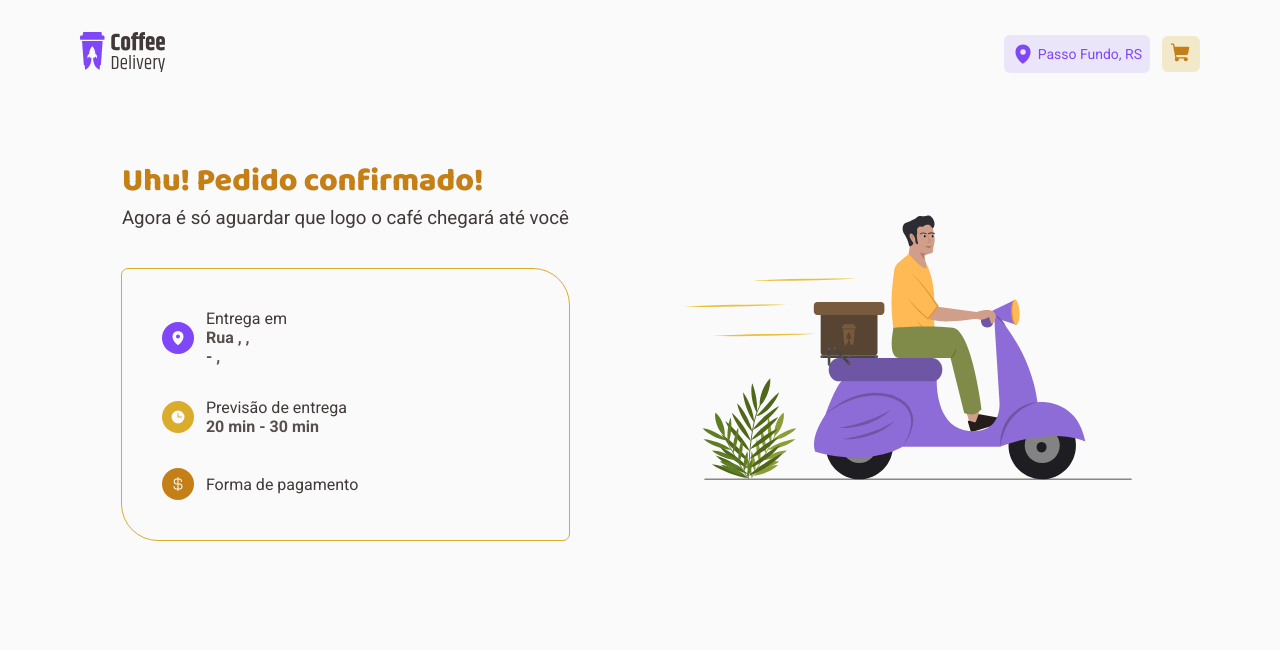
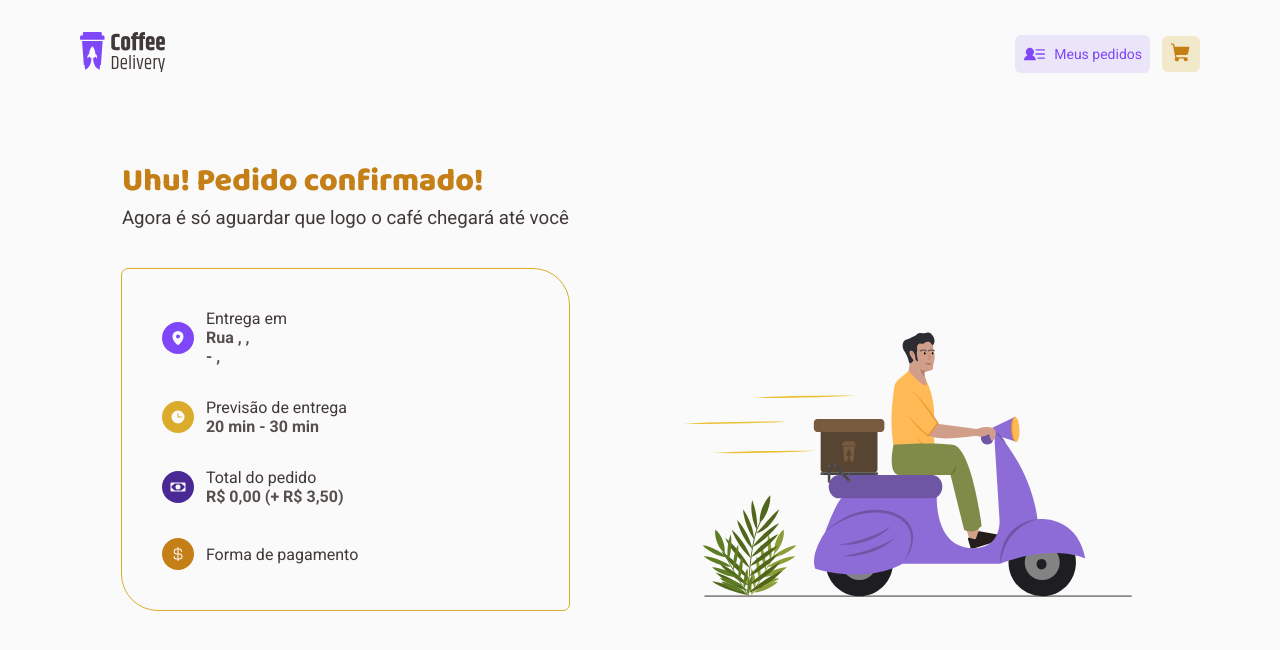
Before and after one commit to vbrodrigues/coffee-delivery, a React (Vite) app: page /confirmation in a window 1280 px wide. Shown: the top 650 px of the page. Built offline with nearby package versions, Linux system fonts and the light colour scheme.

Commit message:
wip: tela meus pedidos

```diff
--- a/src/components/Header/Header.styles.ts
+++ b/src/components/Header/Header.styles.ts
@@ -18,10 +18,18 @@ export const LocationIndicator = styled.div`
   justify-content: center;
   align-items: center;
   padding: 0.5rem;
-  gap: 0.25rem;
+  gap: 0.55rem;
+
+  cursor: pointer;
 
   background: ${(props) => props.theme["purple-300"]};
   border-radius: 6px;
+
+  transition: opacity 0.1s;
+
+  &:hover {
+    opacity: 0.7;
+  }
 
   span {
     font-size: 0.875rem;
--- a/src/components/Header/Header.tsx
+++ b/src/components/Header/Header.tsx
@@ -5,7 +5,14 @@ import {
   HeaderNav,
 } from "./Header.styles";
 import logo from "../../assets/Logo.svg";
-import { Circle, MapPin, ShoppingCart } from "phosphor-react";
+import {
+  Circle,
+  MapPin,
+  Person,
+  ShoppingCart,
+  UserCircle,
+  UserList,
+} from "phosphor-react";
 import { NavLink } from "react-router-dom";
 import { useContext } from "react";
 import { CartContext } from "../../contexts/CartContext";
@@ -21,8 +28,8 @@ export function Header() {
 
       <HeaderNav>
         <LocationIndicator>
-          <MapPin size={22} weight="fill" color="#8047F8" />
-          <span>Passo Fundo, RS</span>
+          <UserList size={22} weight="fill" color="#8047F8" />
+          <span>Meus pedidos</span>
         </LocationIndicator>
 
         <NavLink to="/cart">
--- a/src/pages/Confirmation/Confirmation.styles.ts
+++ b/src/pages/Confirmation/Confirmation.styles.ts
@@ -4,6 +4,7 @@ export const ConfirmationContainer = styled.div`
   display: flex;
   margin-top: 5rem;
   gap: 6.375rem;
+  align-items: flex-end;
 
   img {
     width: 30.45rem;
--- a/src/pages/Confirmation/Confirmation.tsx
+++ b/src/pages/Confirmation/Confirmation.tsx
@@ -8,12 +8,14 @@ import {
   ConfirmationItemText,
 } from "./Confirmation.styles";
 import confirmationImg from "../../assets/Confirmation.svg";
-import { Clock, CurrencyDollar, MapPin } from "phosphor-react";
+import { Clock, CurrencyDollar, MapPin, Money } from "phosphor-react";
 import { useContext } from "react";
 import { CartContext } from "../../contexts/CartContext";
+import { formatter } from "../Home/Product/Product";
 
 export function Confirmation() {
-  const { address, paymentMethod } = useContext(CartContext);
+  const { address, paymentMethod, itemsTotal, shippingCost } =
+    useContext(CartContext);
 
   return (
     <ConfirmationContainer>
@@ -52,6 +54,19 @@ export function Confirmation() {
           </ConfirmationItem>
 
           <ConfirmationItem>
+            <ConfirmationItemIcon backgroundColor="#4B2995">
+              <Money size={16} weight="fill" color="#FAFAFA"></Money>
+            </ConfirmationItemIcon>
+            <ConfirmationItemText>
+              <h4>Total do pedido</h4>
+              <p>
+                {formatter.format(itemsTotal)}
+                {` (+ ${formatter.format(shippingCost)})`}
+              </p>
+            </ConfirmationItemText>
+          </ConfirmationItem>
+
+          <ConfirmationItem>
             <ConfirmationItemIcon backgroundColor="#C47F17">
               <CurrencyDollar
                 size={16}
--- a/src/pages/Home/Home.styles.ts
+++ b/src/pages/Home/Home.styles.ts
@@ -66,6 +66,7 @@ export const ProductsContainer = styled.div`
 export const ProductsGrid = styled.div`
   display: grid;
   grid-template-columns: repeat(4, 1fr);
-  grid-gap: 2rem;
+  column-gap: 2rem;
+  row-gap: 3rem;
   grid-auto-rows: minmax(20rem, auto);
 `;
--- a/src/pages/Home/Product/Product.styles.ts
+++ b/src/pages/Home/Product/Product.styles.ts
@@ -9,6 +9,7 @@ export const ProductContainer = styled.div`
 
   background: ${(props) => props.theme["gray-200"]};
   border-radius: 6px 36px;
+  /* box-shadow: 0 8px 6px -6px ${(props) => props.theme["gray-500"]}; */
 `;
 
 export const ProductHeader = styled.div`
@@ -39,7 +40,7 @@ export const ProductInfo = styled.div`
   display: flex;
   flex-direction: column;
   align-items: center;
-  margin-top: -20px;
+  margin-top: -50px;
 
   h3 {
     font-family: "Baloo 2";
--- a/src/pages/Home/Product/Product.tsx
+++ b/src/pages/Home/Product/Product.tsx
@@ -97,11 +97,11 @@ export function Product({
 
   return (
     <ProductContainer>
-      <ProductHeader>
+      {/* <ProductHeader>
         <AddedToCartTag hidden={!addedToCart}>
           <CheckCircle></CheckCircle>
         </AddedToCartTag>
-      </ProductHeader>
+      </ProductHeader> */}
       <ProductInfo>
         <img src={PRODUCT_IMAGES[image]} alt="" />
         <TagsContainer>
```
